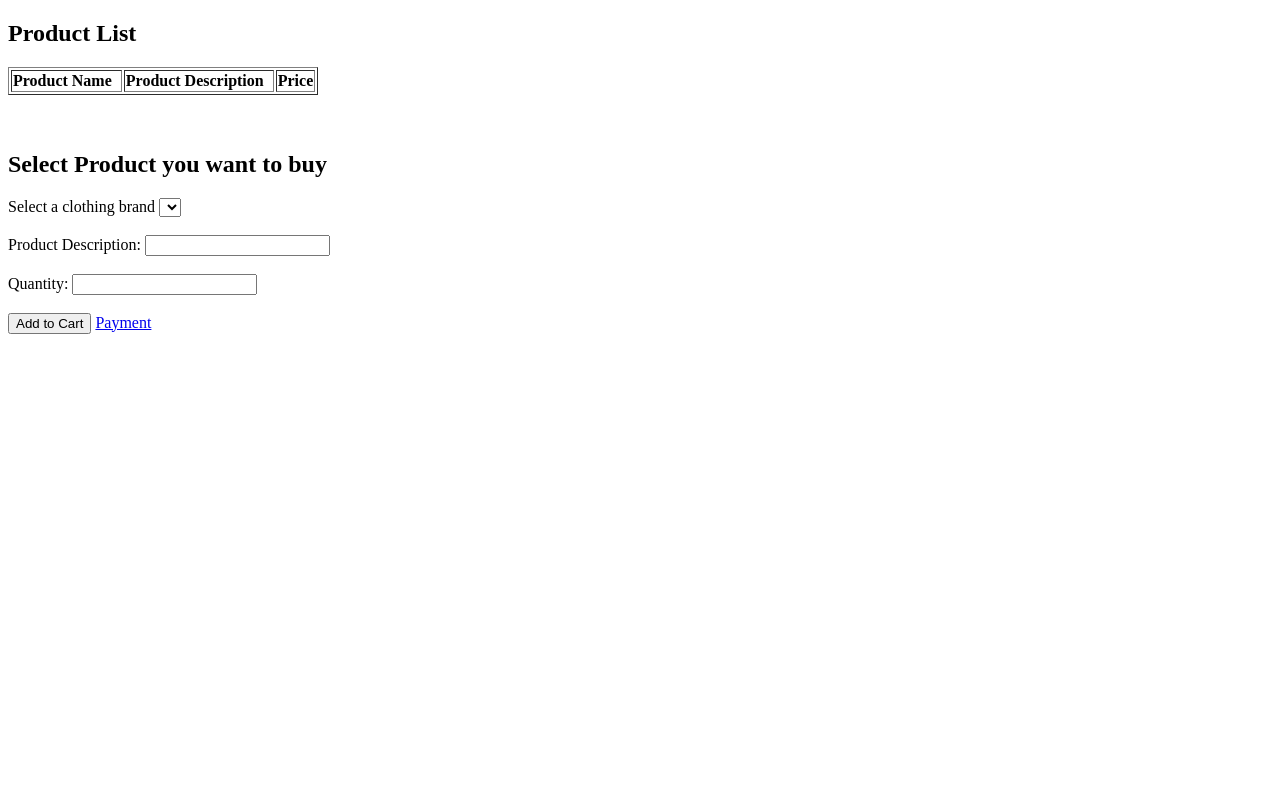
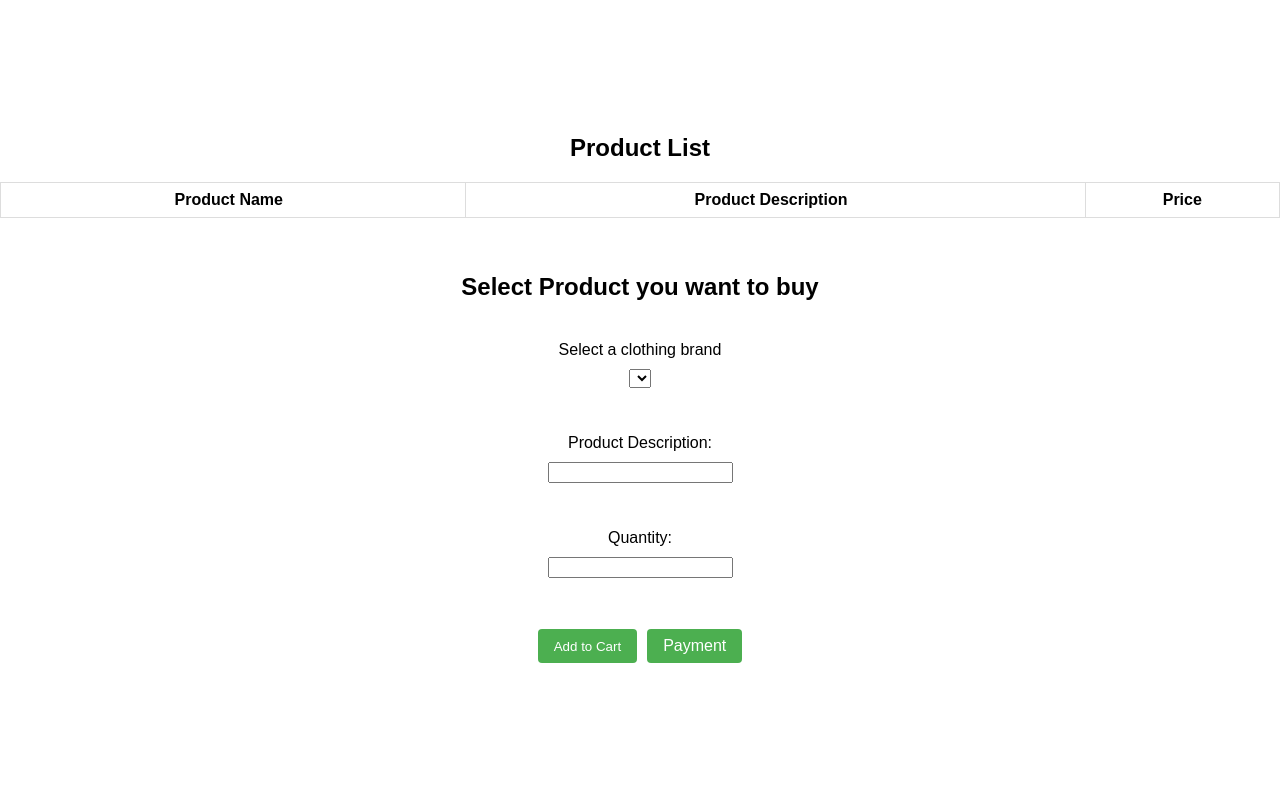
Before and after one commit to reeyyyxd/IM2ClothingLine, a Flask app: page /addCart in a window 1280 px wide. Run offline with Flask 3, Linux system fonts and the light colour scheme; lists and menus that the app fills with data are empty; some libraries are stand-ins or nearby versions.

Commit message:
putting css

```diff
--- a/templates/addCart.html
+++ b/templates/addCart.html
@@ -5,6 +5,68 @@
     <meta http-equiv="X-UA-Compatible" content="IE=edge">
     <meta name="viewport" content="width=device-width, initial-scale=1.0">
     <title>Add to Cart</title>
+    <style>
+        body {
+            display: flex;
+            justify-content: center;
+            align-items: center;
+            height: 100vh;
+            margin: 0;
+            font-family: Arial, sans-serif;
+            flex-direction: column;
+        }
+
+        .container {
+            text-align: center;
+            width: 80%;
+            max-width: 600px; /* Adjust as needed */
+        }
+
+        table {
+            margin: 0 auto;
+            border-collapse: collapse;
+            width: 100%;
+        }
+
+        th, td {
+            padding: 8px;
+            border: 1px solid #ddd;
+        }
+
+        form {
+            margin-top: 20px;
+            display: flex;
+            flex-direction: column;
+            align-items: center;
+        }
+
+        label, input, select {
+            display: block;
+            margin-bottom: 10px;
+        }
+
+        .button-container {
+            display: flex;
+            justify-content: space-between;
+            width: 100%;
+            max-width: 300px; /* Adjust as needed */
+        }
+
+        input[type="submit"], a {
+            padding: 8px 16px;
+            text-decoration: none;
+            background-color: #4CAF50;
+            color: white;
+            border: none;
+            border-radius: 4px;
+            cursor: pointer;
+            margin: 5px;
+        }
+
+        input[type="submit"]:hover, a:hover {
+            background-color: #24b300;
+        }
+    </style>
 </head>
 <body>
     <h2>Product List</h2>
@@ -40,9 +102,10 @@
         <label>Quantity:</label>
         <input type="number" name="txtQuantity"><br><br>
 
-        <input type="submit" value="Add to Cart" name="submit">
-        <a href="checkout">Payment</a>
+        <div class="button-container">
+            <input type="submit" value="Add to Cart" name="submit">
+            <a href="checkout">Payment</a>
+        </div>
     </form><br>
-
 </body>
 </html>
```
Also changed, not shown: templates/addstorage.html (+47 -0 lines), templates/checkout.html (+52 -0 lines).
